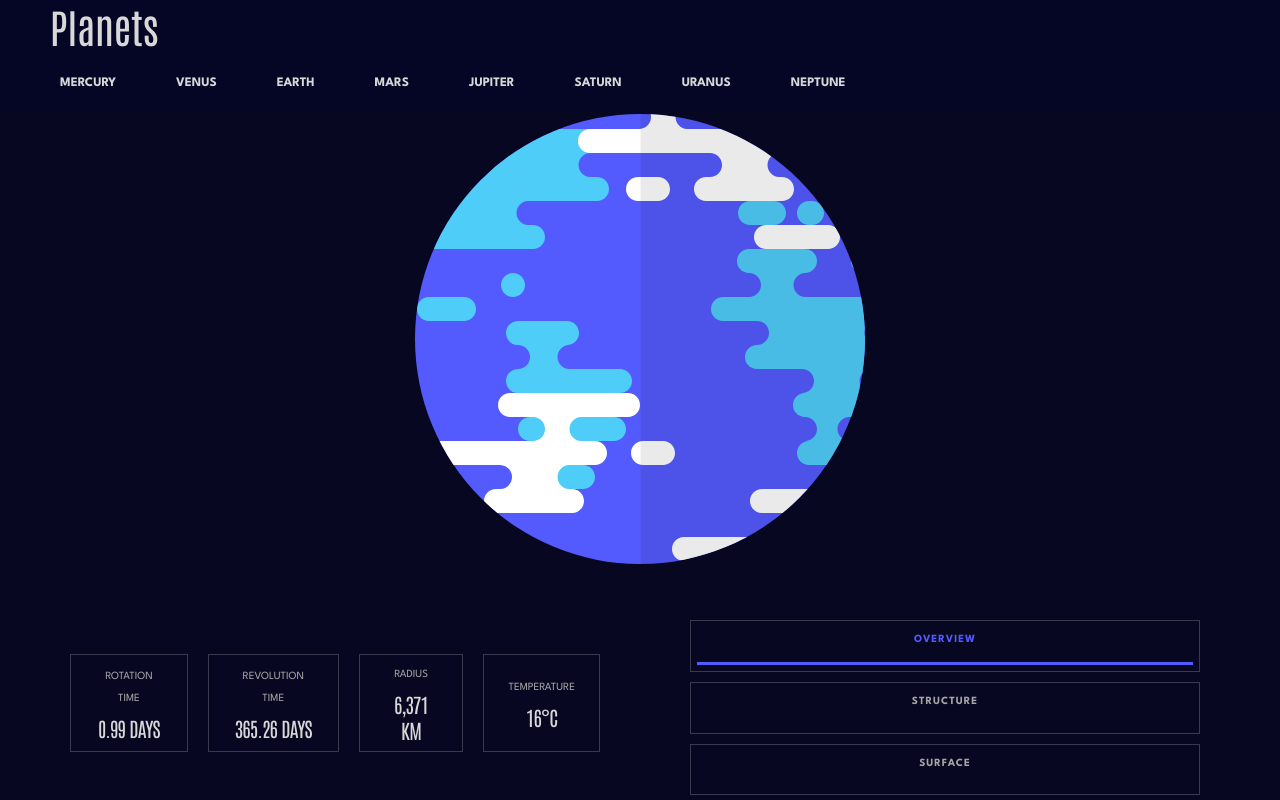
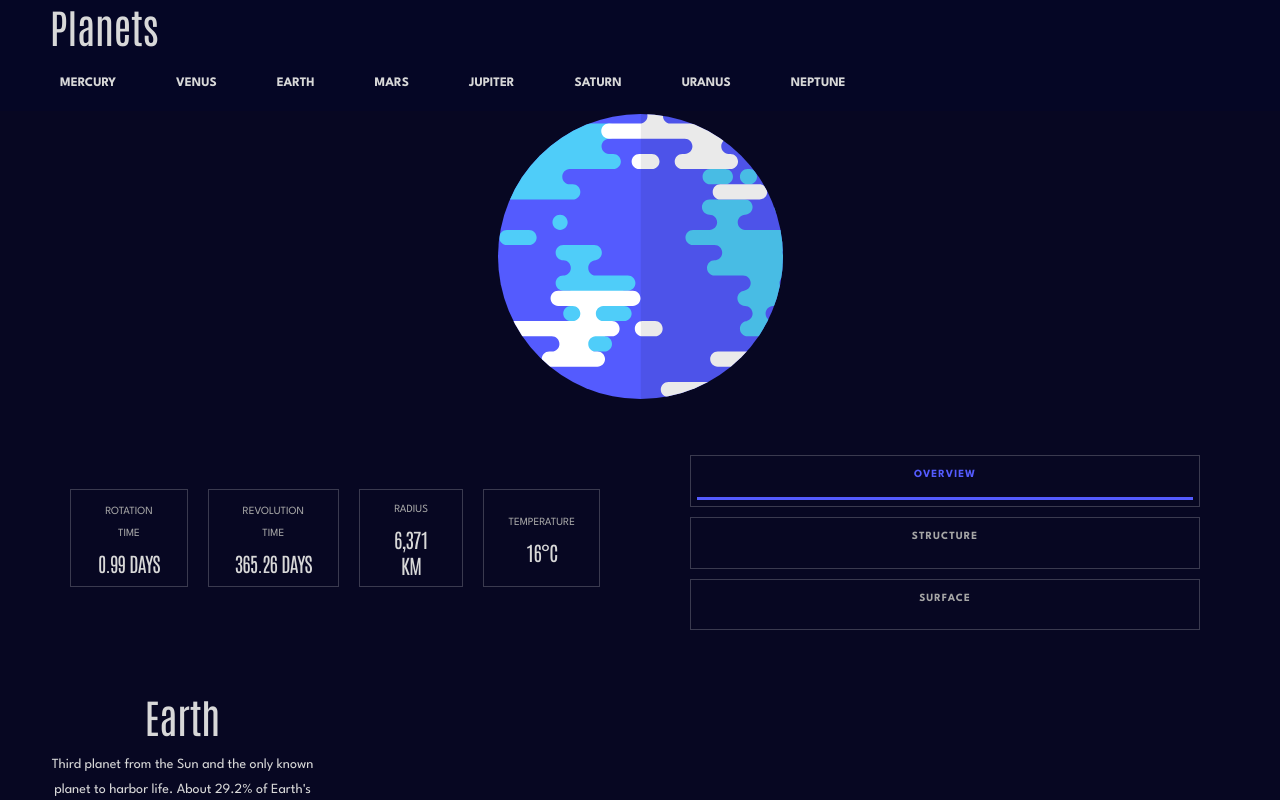
Before and after one commit to cgojk/planets, a React (Vite) app: page /earth/overview in a window 1280 px wide. Shown: the top 800 px of the page. Built offline with nearby package versions, Linux system fonts and the light colour scheme.

Commit message:
doing the queries

```diff
--- a/src/styles/_queries.scss
+++ b/src/styles/_queries.scss
@@ -78,11 +78,18 @@
     .image__container{
         grid-column: 1 / 5;
         grid-row: 1 / 2;
-        width: 100%;
-        height:auto;
+        width: 285px;
+        height:285px;
         display:flex;
         justify-content:center;
+        justify-self:center;
         margin-top:var(--space-10);
+
+        .image__item__image{
+            width: 100%;
+            height: 100%;
+            object-fit:cover;
+        }
 
     }
     .internal-navigation{
```
